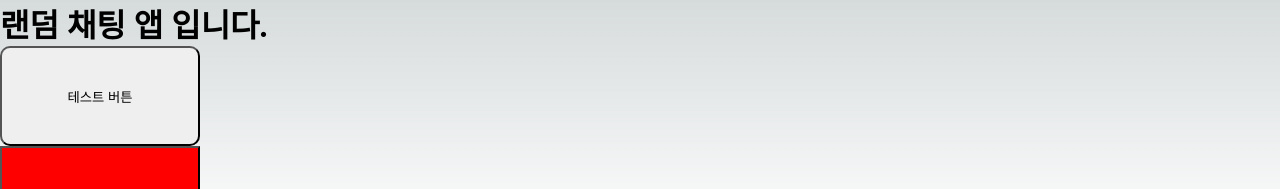
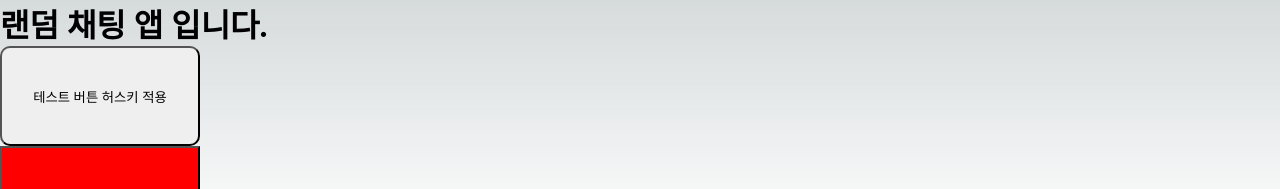
Before and after one commit to ran-chat/radom-chat-web, a Next.js app: page / in a window 1280 px wide. Shown: the top 189 px of the page. Built offline with nearby package versions, Linux system fonts and the light colour scheme.

Commit message:
허스키

```diff
--- a/pages/index.tsx
+++ b/pages/index.tsx
@@ -14,7 +14,7 @@ export default function Home() {
 
       <div>
         <h1>랜덤 채팅 앱 입니다.</h1>
-        <TestButton>테스트 버튼</TestButton>
+        <TestButton>테스트 버튼 허스키 적용</TestButton>
         <Login />
       </div>
     </>
```
